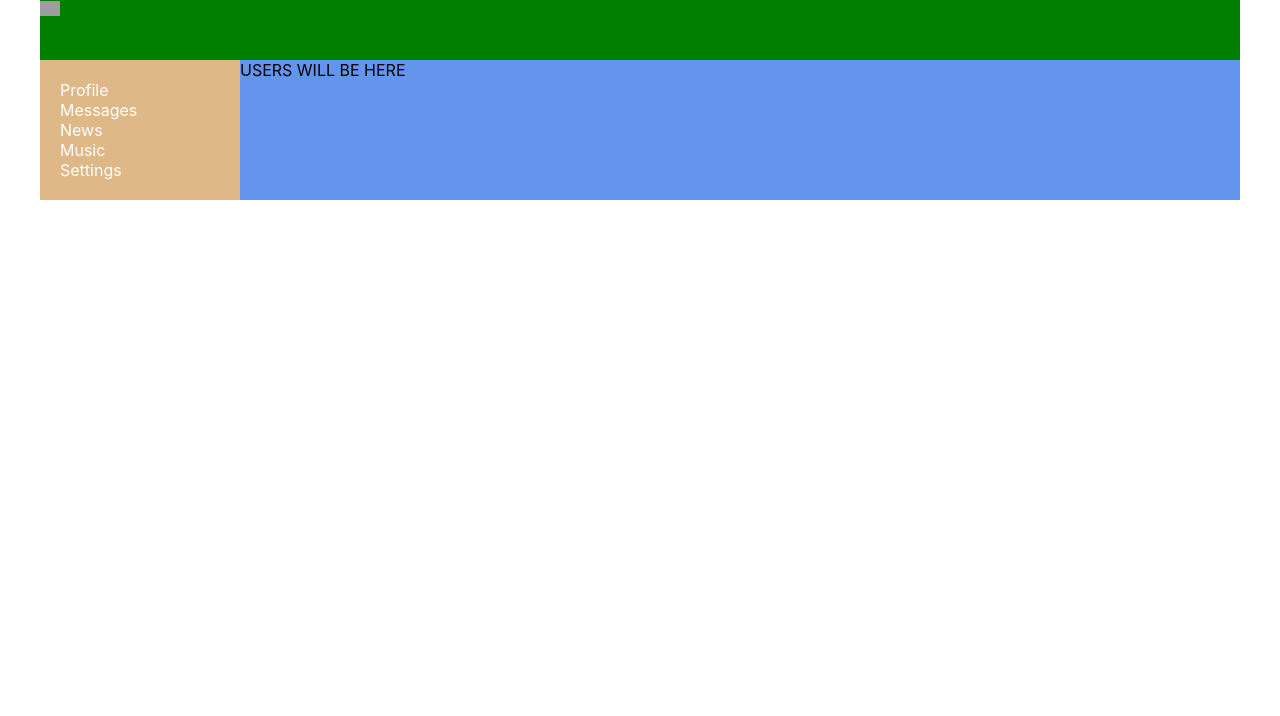
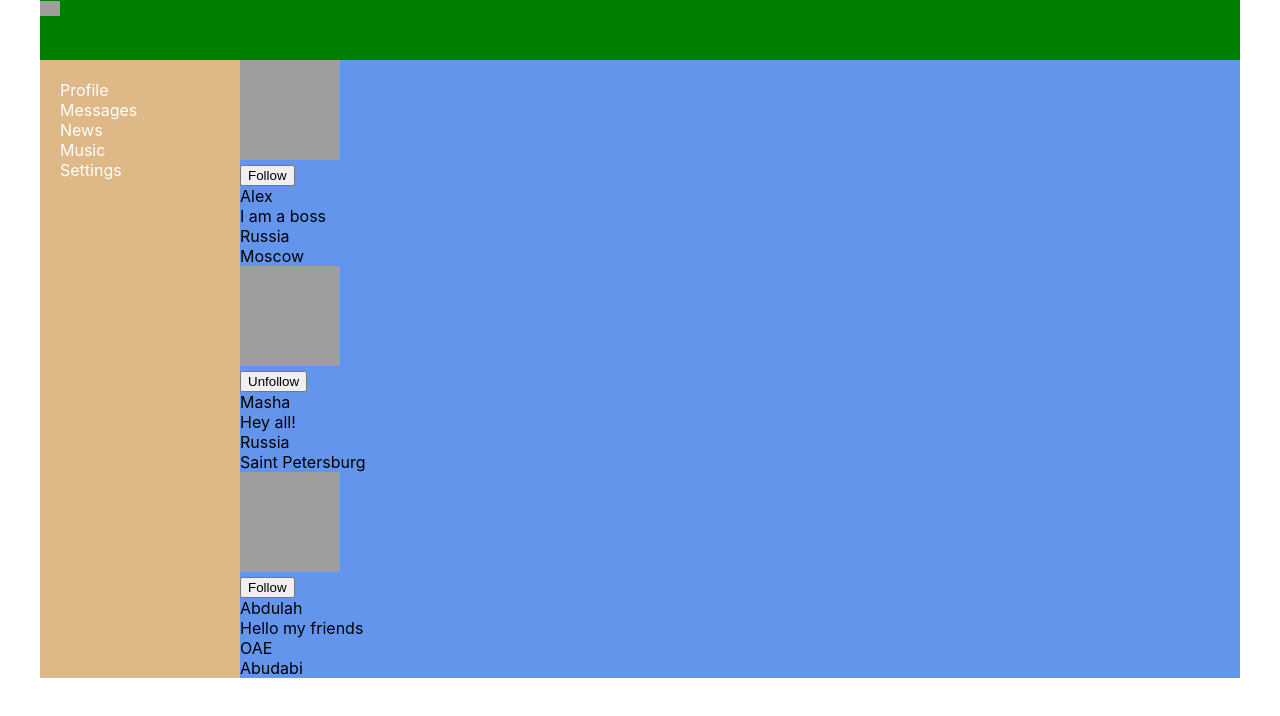
Before and after one commit to Alanondoto/ReactReduxLearning, a React (Create React App) app in the folder practice1/: page /users in a window 1280 px wide. Shown: the top 716 px of the page. Built offline with nearby package versions, Linux system fonts and the light colour scheme; grey boxes are pictures that could not be loaded.

Commit message:
usersPage

```diff
--- a/practice1/src/App.js
+++ b/practice1/src/App.js
@@ -7,7 +7,7 @@
 import Music from "./components/Music/Music";
 import Settings from "./components/Settings/Settings";
 import DialogsContainer from "./components/Dialogs/DialogsContainer";
-import Users from "./components/Users/Users";
+import UsersContainer from "./components/Users/UsersContainer";
 
 const App = () => {
   return (
@@ -21,7 +21,7 @@
             <Route path='/news' element={<News />}/>
             <Route path='/music' element={<Music />}/>
             <Route path='/settings' element={<Settings />}/>
-            <Route path='/users' element={<Users />}/>
+            <Route path='/users' element={<UsersContainer />}/>
           </Routes>
         </div>
       </div>
--- a/practice1/src/components/Users/Users.jsx
+++ b/practice1/src/components/Users/Users.jsx
@@ -1,8 +1,41 @@
 import React from "react";
+import styles from './users.module.css';
 
 let Users = (props) => {
+
+  if (props.users.length === 0) {
+    props.setUsers(
+      [
+        {id: 1, photoUrl: 'https://ru-static.z-dn.net/files/de0/142eff7b96bdc0f5d211ff7ad7be2ab1.jpeg', followed: false, fullName: 'Alex', status: 'I am a boss', location: {city: 'Moscow', country: 'Russia'} },
+        {id: 2, photoUrl: 'https://ru-static.z-dn.net/files/de0/142eff7b96bdc0f5d211ff7ad7be2ab1.jpeg', followed: true, fullName: 'Masha', status: 'Hey all!', location: {city: 'Saint Petersburg', country: 'Russia'} },
+        {id: 3, photoUrl: 'https://ru-static.z-dn.net/files/de0/142eff7b96bdc0f5d211ff7ad7be2ab1.jpeg', followed: false, fullName: 'Abdulah', status: 'Hello my friends', location: {city: 'Abudabi', country: 'OAE'} }
+      ]
+    )
+  }
+
   return <div>
-    USERS WILL BE HERE
+    {
+      props.users.map(u => <div key={u.id}>
+        <span>
+          <div>
+            <img src={u.photoUrl} alt="ava" className={styles.userPhoto} />
+          </div>
+          <div>
+            {u.followed ? <button onClick={() => {props.unfollow(u.id)}}>Unfollow</button> : <button onClick={() => {props.follow(u.id)}}>Follow</button>}
+          </div>
+        </span>
+        <span>
+          <span>
+            <div>{u.fullName}</div>
+            <div>{u.status}</div>
+          </span>
+          <span>
+            <div>{u.location.country}</div>
+            <div>{u.location.city}</div>
+          </span>
+        </span>
+      </div>)
+    }
   </div>
 };
 
--- /dev/null
+++ b/practice1/src/components/Users/UsersContainer.jsx
@@ -0,0 +1,26 @@
+import React from "react";
+import Users from "./Users";
+import {connect} from "react-redux";
+import {followAC, setUsersAC, unfollowAC} from "../../redux/usersReducer";
+
+let mapStateToProps = (state) => {
+  return {
+    users: state.usersPage.users
+  }
+}
+
+let mapDispatchToProps = (dispatch) => {
+  return {
+    follow: (userId) => {
+      dispatch(followAC(userId))
+    },
+    unfollow: (userId) => {
+      dispatch(unfollowAC(userId))
+    },
+    setUsers: (users) => {
+      dispatch(setUsersAC(users))
+    }
+  }
+}
+
+export default connect(mapStateToProps, mapDispatchToProps)(Users);
--- /dev/null
+++ b/practice1/src/components/Users/users.module.css
@@ -0,0 +1,4 @@
+.userPhoto {
+  width: 100px;
+  height: 100px;
+}
--- a/practice1/src/index.js
+++ b/practice1/src/index.js
@@ -10,13 +10,11 @@
 const root = ReactDOM.createRoot(document.querySelector('#root'));
 
 root.render(
-  <React.StrictMode>
     <BrowserRouter>
       <Provider store={store}>
         <App />
       </Provider>
     </BrowserRouter>
-  </React.StrictMode>
 );
 
 // If you want to start measuring performance in your app, pass a function
--- a/practice1/src/redux/redux-store.js
+++ b/practice1/src/redux/redux-store.js
@@ -2,11 +2,13 @@
 import profileReducer from "./profileReducer";
 import dialogsReducer from "./dialogsReducer";
 import sidebarReducer from "./sidebarReducer";
+import usersReducer from "./usersReducer";
 
 let reducers = combineReducers({
   profilePage: profileReducer,
   dialogsPage: dialogsReducer,
-  sidebar: sidebarReducer
+  sidebar: sidebarReducer,
+  usersPage: usersReducer
 });
 
 let store = legacy_createStore(reducers);
--- a/practice1/src/redux/usersReducer.js
+++ b/practice1/src/redux/usersReducer.js
@@ -1,23 +1,48 @@
 const FOLLOW = 'FOLLOW';
 const UNFOLLOW = 'UNFOLLOW';
+const SET_USERS = 'SET_USERS';
 
 let initialState = {
-  users: [
-    {id: 1, followed: false, fullName: 'Alex', status: 'I am a boss', location: {city: 'Moscow', country: 'Russia'} },
-    {id: 1, followed: true, fullName: 'Masha', status: 'Hey all!', location: {city: 'Saint Petersburg', country: 'Russia'} },
-    {id: 1, followed: false, fullName: 'Abdulah', status: 'Hello my friends', location: {city: 'Abudabi', country: 'OAE'} }
-  ]
+  users: []
 };
 
 const usersReducer = (state = initialState, action) => {
   switch (action.type) {
+    case FOLLOW:
+      return {
+        ...state,
+        users: state.users.map(u => {
+          if (u.id === action.userId) {
+            return {...u, followed: true}
+          }
+          return u;
+        })
+      }
+    case UNFOLLOW:
+      return {
+        ...state,
+        users: state.users.map(u => {
+          if (u.id === action.userId) {
+            return {...u, followed: false}
+          }
+          return u;
+        })
+      }
+    case SET_USERS:
+      return {
+        ...state,
+        users: [...state.users, ...action.users]
+      }
     default:
       return state;
   }
 };
 
-export const followAC = () => ({type: FOLLOW })
+export const followAC = (userId) => ({type: FOLLOW, userId })
 
-export const unfollowAC = () => ({type: UNFOLLOW })
+export const unfollowAC = (userId) => ({type: UNFOLLOW, userId })
+
+export const setUsersAC = (users) => ({type: SET_USERS, users })
+
 
 export default usersReducer;
```
